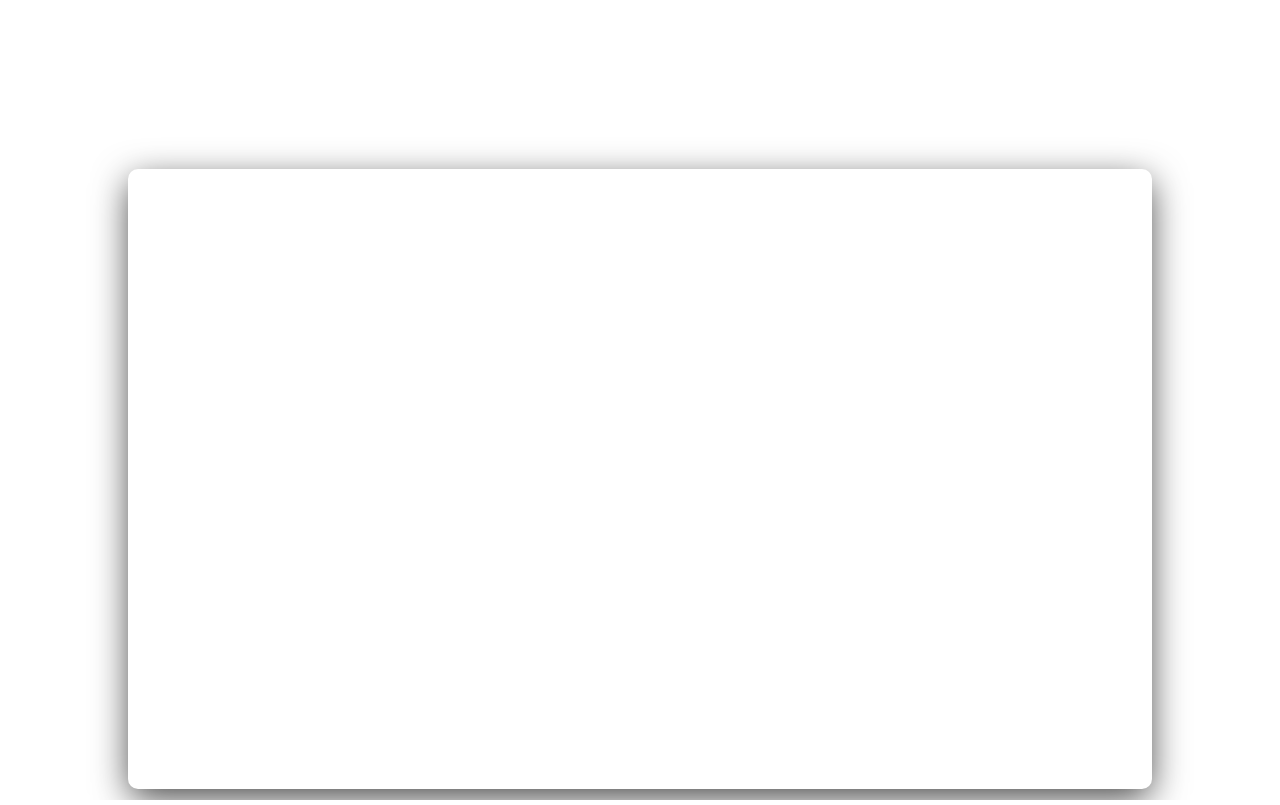
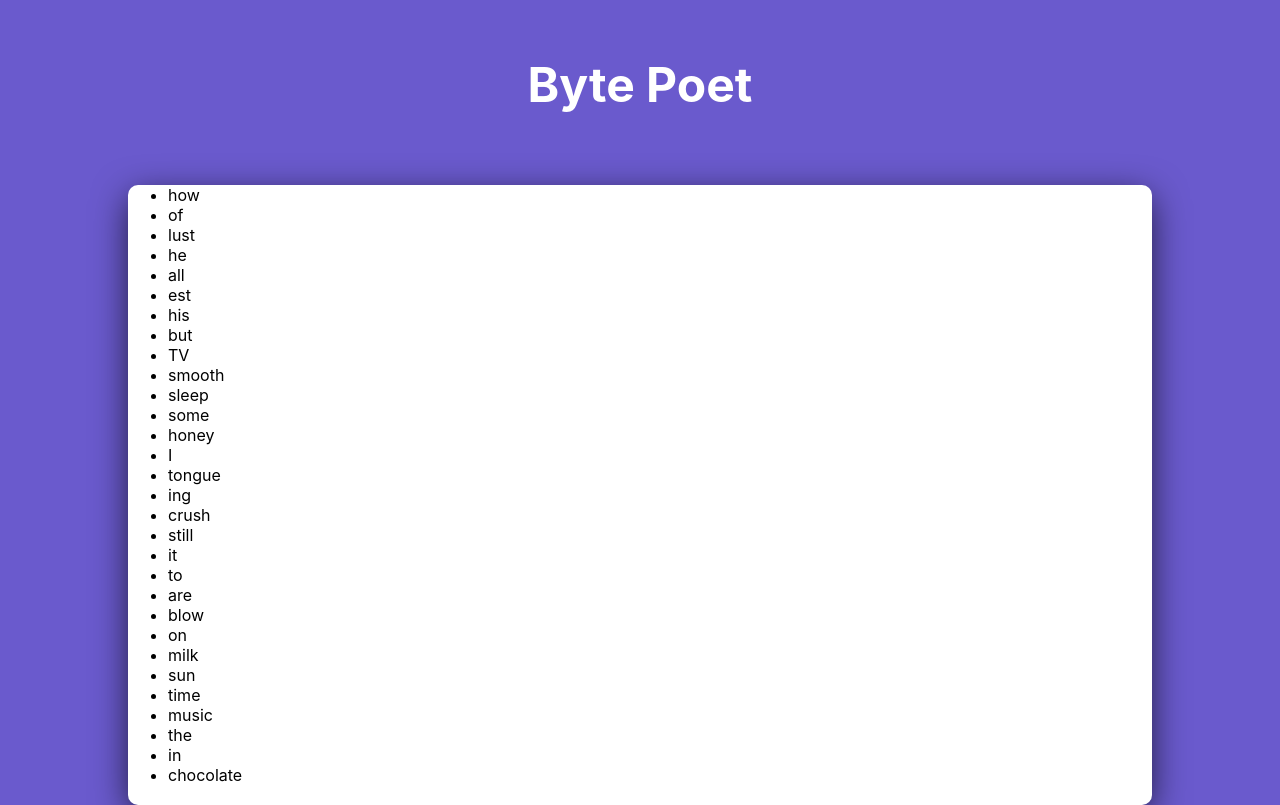
Before and after one commit to theresamorelli/byte-poet, a React (Create React App) app: page / in a window 1280 px wide. Built offline with nearby package versions, Linux system fonts and the light colour scheme.

Commit message:
Add WordTray and sample word data

```diff
--- a/src/components/Board.tsx
+++ b/src/components/Board.tsx
@@ -1,5 +1,6 @@
-import React from 'react'
+import React from 'react';
 import styled from 'styled-components';
+import WordTray from './WordTray';
 
 const StyledBoard = styled.div`
   background-color: white;
@@ -7,14 +8,15 @@ const StyledBoard = styled.div`
   width: 80vw;
   height: calc(85vh - 60px);
   border-radius: 10px;
-  -webkit-box-shadow: 0px 10px 36px -2px rgba(0,0,0,0.75);
-  -moz-box-shadow: 0px 10px 36px -2px rgba(0,0,0,0.75);
-  box-shadow: 0px 10px 36px -2px rgba(0,0,0,0.75);
+  -webkit-box-shadow: 0px 10px 36px -2px rgba(0, 0, 0, 0.75);
+  -moz-box-shadow: 0px 10px 36px -2px rgba(0, 0, 0, 0.75);
+  box-shadow: 0px 10px 36px -2px rgba(0, 0, 0, 0.75);
 `;
 
 export default function Board() {
   return (
-    <StyledBoard className="board">
+    <StyledBoard className='board'>
+      <WordTray />
     </StyledBoard>
-  )
+  );
 }
--- /dev/null
+++ b/src/components/WordTray.tsx
@@ -0,0 +1,19 @@
+import React, { Component } from 'react';
+import words from '../data/words.json';
+
+class WordTray extends Component {
+  render() {
+    const randomWords = words.sort(() => 0.5 - Math.random()).slice(0, 30);
+    return (
+      <div>
+        <ul>
+          {randomWords.map((word) => (
+            <li>{word}</li>
+          ))}
+        </ul>
+      </div>
+    );
+  }
+}
+
+export default WordTray;
--- /dev/null
+++ b/src/data/words.json
@@ -0,0 +1,332 @@
+[
+  "&",
+  "&",
+  "a",
+  "a",
+  "a",
+  "a",
+  "a",
+  "a",
+  "about",
+  "above",
+  "ache",
+  "ad",
+  "after",
+  "all",
+  "am",
+  "am",
+  "an",
+  "an",
+  "and",
+  "and",
+  "and",
+  "and",
+  "apparatus",
+  "are",
+  "are",
+  "arm",
+  "as",
+  "as",
+  "as",
+  "as",
+  "ask",
+  "at",
+  "at",
+  "at",
+  "away",
+  "bare",
+  "be",
+  "beat",
+  "beauty",
+  "bed",
+  "beneath",
+  "bitter",
+  "black",
+  "blood",
+  "blow",
+  "blue",
+  "boil",
+  "boy",
+  "breast",
+  "but",
+  "but",
+  "but",
+  "but",
+  "butt",
+  "by",
+  "by",
+  "can",
+  "chant",
+  "chocolate",
+  "cool",
+  "could",
+  "crush",
+  "cry",
+  "d",
+  "day",
+  "death",
+  "delirious",
+  "diamond",
+  "did",
+  "do",
+  "do",
+  "dream",
+  "dress",
+  "drive",
+  "drool",
+  "drunk",
+  "eat",
+  "ed",
+  "ed",
+  "ed",
+  "ed",
+  "egg",
+  "elaborate",
+  "enormous",
+  "er",
+  "es",
+  "est",
+  "fast",
+  "feet",
+  "fiddle",
+  "finger",
+  "fluff",
+  "for",
+  "forest",
+  "frantic",
+  "friend",
+  "from",
+  "from",
+  "garden",
+  "girl",
+  "go",
+  "goddess",
+  "gorgeous",
+  "gown",
+  "hair",
+  "has",
+  "have",
+  "have",
+  "he",
+  "he",
+  "head",
+  "heave",
+  "her",
+  "her",
+  "here",
+  "him",
+  "his",
+  "his",
+  "honey",
+  "hot",
+  "how",
+  "I",
+  "I",
+  "I",
+  "I",
+  "if",
+  "in",
+  "in",
+  "in",
+  "ing",
+  "ing",
+  "ing",
+  "ing",
+  "ing",
+  "ing",
+  "is",
+  "is",
+  "is",
+  "is",
+  "is",
+  "it",
+  "it",
+  "it",
+  "juice",
+  "lake",
+  "language",
+  "languid",
+  "lather",
+  "lazy",
+  "less",
+  "let",
+  "lick",
+  "lie",
+  "life",
+  "light",
+  "like",
+  "like",
+  "like",
+  "live",
+  "love",
+  "luscious",
+  "lust",
+  "ly",
+  "ly",
+  "ly",
+  "ly",
+  "mad",
+  "man",
+  "me",
+  "me",
+  "me",
+  "mean",
+  "meat",
+  "men",
+  "milk",
+  "mist",
+  "moan",
+  "moon",
+  "mother",
+  "music",
+  "must",
+  "my",
+  "my",
+  "my",
+  "need",
+  "never",
+  "no",
+  "no",
+  "not",
+  "not",
+  "of",
+  "of",
+  "of",
+  "of",
+  "on",
+  "on",
+  "one",
+  "or",
+  "our",
+  "over",
+  "pant",
+  "peach",
+  "petal",
+  "picture",
+  "pink",
+  "play",
+  "please",
+  "pole",
+  "pound",
+  "puppy",
+  "purple",
+  "put",
+  "r",
+  "r",
+  "rain",
+  "raw",
+  "recall",
+  "red",
+  "repulsive",
+  "rip",
+  "rock",
+  "rose",
+  "run",
+  "rust",
+  "s",
+  "s",
+  "s",
+  "s",
+  "s",
+  "s",
+  "s",
+  "s",
+  "s",
+  "s",
+  "s",
+  "sad",
+  "said",
+  "sausage",
+  "say",
+  "scream",
+  "sea",
+  "see",
+  "shadow",
+  "she",
+  "she",
+  "shine",
+  "ship",
+  "shot",
+  "show",
+  "sing",
+  "sit",
+  "skin",
+  "sky",
+  "sleep",
+  "smear",
+  "smell",
+  "smooth",
+  "so",
+  "soar",
+  "some",
+  "sordid",
+  "spray",
+  "spring",
+  "still",
+  "stop",
+  "storm",
+  "suit",
+  "summer",
+  "sun",
+  "sweat",
+  "swee",
+  "t",
+  "swim",
+  "symphony",
+  "the",
+  "the",
+  "the",
+  "the",
+  "the",
+  "their",
+  "there",
+  "these",
+  "they",
+  "those",
+  "though",
+  "thousand",
+  "through",
+  "time",
+  "tiny",
+  "to",
+  "to",
+  "to",
+  "together",
+  "tongue",
+  "trudge",
+  "TV",
+  "ugly",
+  "up",
+  "urge",
+  "us",
+  "use",
+  "want",
+  "want",
+  "was",
+  "watch",
+  "water",
+  "wax",
+  "we",
+  "we",
+  "were",
+  "what",
+  "when",
+  "whisper",
+  "who",
+  "why",
+  "will",
+  "wind",
+  "with",
+  "with",
+  "woman",
+  "worship",
+  "y",
+  "y",
+  "y",
+  "y",
+  "yet",
+  "you",
+  "you",
+  "you",
+  "you"
+]
--- a/src/index.css
+++ b/src/index.css
@@ -5,6 +5,7 @@ body {
     sans-serif;
   -webkit-font-smoothing: antialiased;
   -moz-osx-font-smoothing: grayscale;
+  background-color: slateblue;
 }
 
 code {
```
